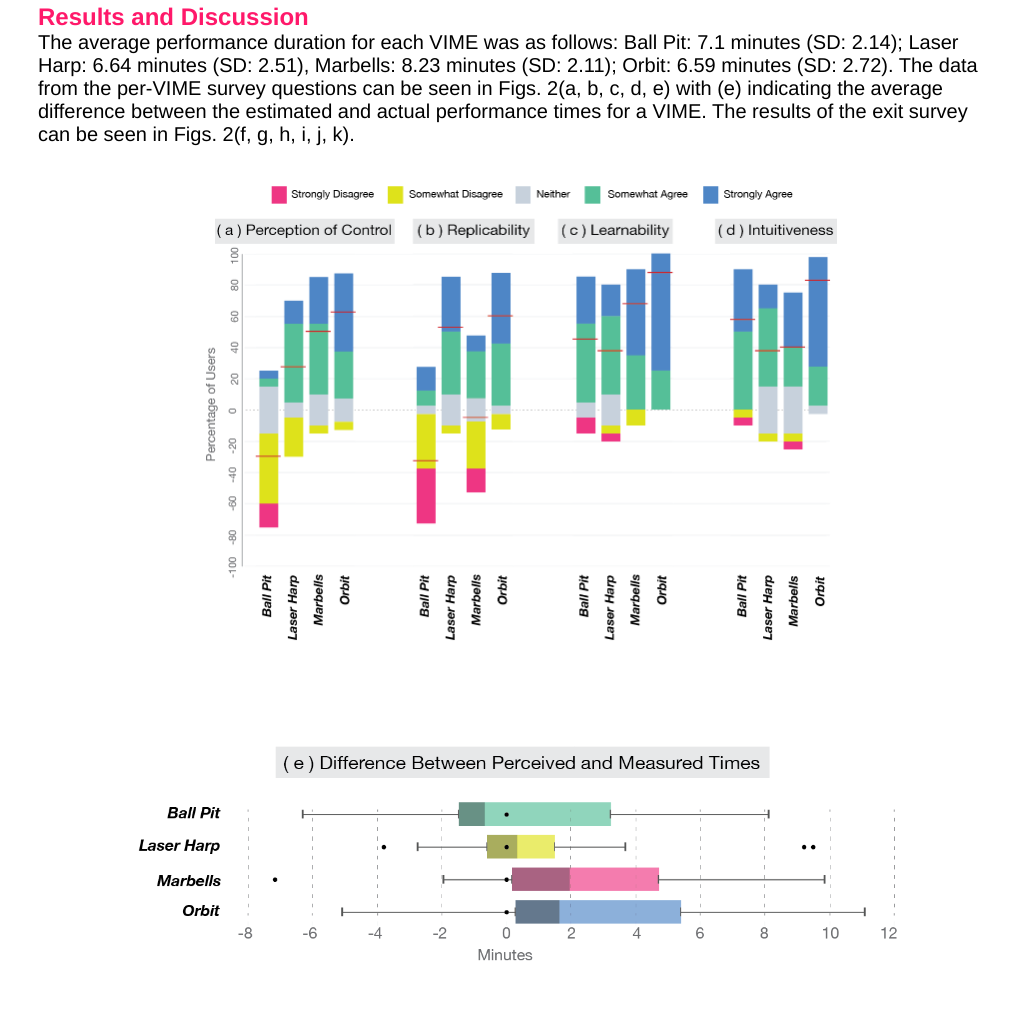
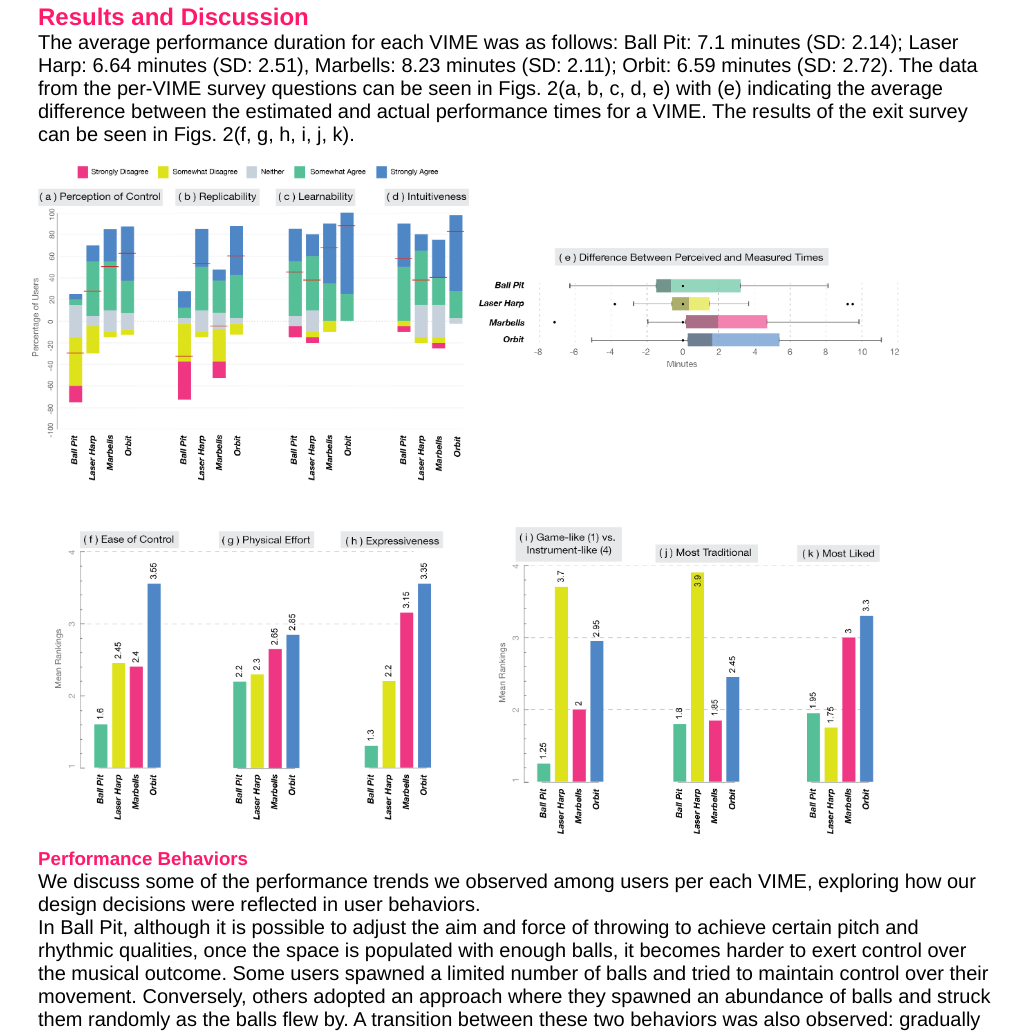
Before and after one commit to VIME-project/VIME, a plain HTML site: page index.html in a window 1280 px wide. Shown: the part 4434-5465 px from the top of the page, without its empty margins (122-1131 px from the left). Drawn offline with Linux system fonts and the light colour scheme.

Commit message:
image pos

```diff
--- a/index.html
+++ b/index.html
@@ -276,21 +276,43 @@
         </div>
 
 
-        <div id="graph">
+<!--
+        <div id="graph1">
           <img src="images/a-b-c-d.png" width="637" height="468"/>
         </div>
 
-        <div id="graph">
+        <div id="graph1">
           <img src="images/timegraph2.png" width="796" height="236"/>
         </div>
 
-        <div id="graph">
+        <div id="graph2">
           <img src="images/f-g-h2.png" width="637" height="438"/>
         </div>
 
-        <div id="graph">
+        <div id="graph2">
           <img src="images/i-j-k2.png" width="637" height="447"/>
         </div>
+-->
+        <div class="row">
+            <div class="column">
+              <img src="images/a-b-c-d.png" style="width:100%" />
+            </div>
+
+            <div class="column">
+              <img src="images/timegraph-fix.png" style="width:100%" />
+            </div>
+        </div>
+
+        <div clas="row">
+            <div class="column">
+              <img src="images/f-g-h2.png" style="width:100%"/>
+            </div>
+
+            <div class="column">
+              <img src="images/i-j-k2.png" style="width:100%"/>
+            </div>
+        </div>
+
 
 
         <div id="performancebehaviors">
--- a/style.css
+++ b/style.css
@@ -79,7 +79,16 @@ li {
     padding-bottom: 10px;
 }
 
-#graph{
-    text-align: center;
-    padding: 40px 10px;
+/*for image displays*/
+.column {
+  float: left;
+  width: 45%;
+  padding-top: 20px;
+  padding-bottom: 10px;
 }
+
+.row::after {
+  content: "";
+  clear: both;
+  display: table;
+}
```
Also changed, not shown: images/timegraph-fix.png (added).
